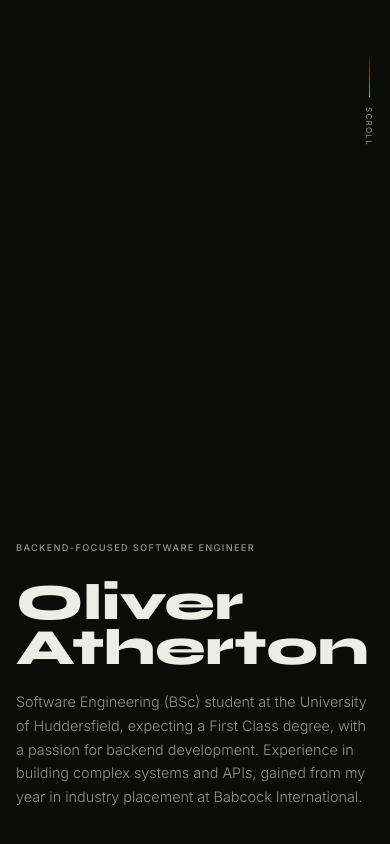
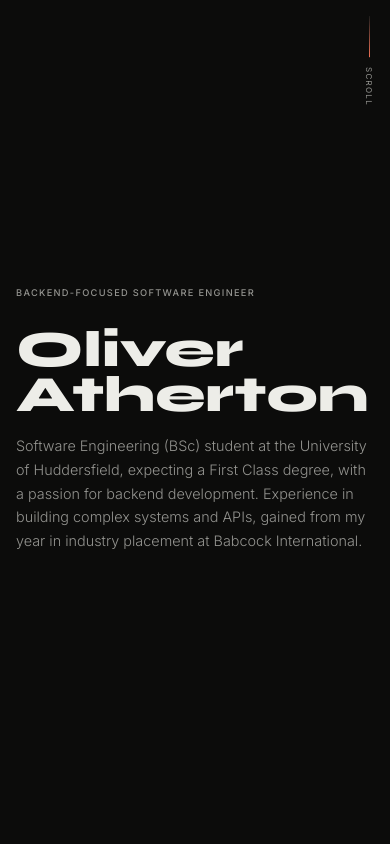
Before and after one commit to oliverhatherton/portfolio, a React (Vite) app: page / in a window 390 px wide. Built offline with nearby package versions, Linux system fonts and the light colour scheme.

Commit message:
feat: mobile css

```diff
--- a/src/components/hero/hero.css
+++ b/src/components/hero/hero.css
@@ -213,8 +213,25 @@
 }
 
 @media (max-width: 42rem) and (orientation: portrait) {
+  .hero-shell {
+    justify-content: center;
+    gap: 1rem;
+    padding-top: 1.5rem;
+    padding-bottom: max(1.75rem, calc(1.75rem + env(safe-area-inset-bottom)));
+  }
+
+  .hero-title {
+    font-size: clamp(2.85rem, 12vw, 4.6rem);
+    line-height: 0.9;
+  }
+
   .hero-bottom {
+    margin-top: 0;
     gap: 0.85rem;
+  }
+
+  .hero-scroll-hint {
+    top: clamp(1rem, 2.5vw, 1.5rem);
   }
 
   .hero-right {
@@ -291,7 +308,7 @@
 
   .hero-scroll-line {
     width: 1px;
-    height: 1.9rem;
+    top: clamp(1rem, 2.5vw, 1.5rem);
   }
 
   .hero-scroll-text {
```
